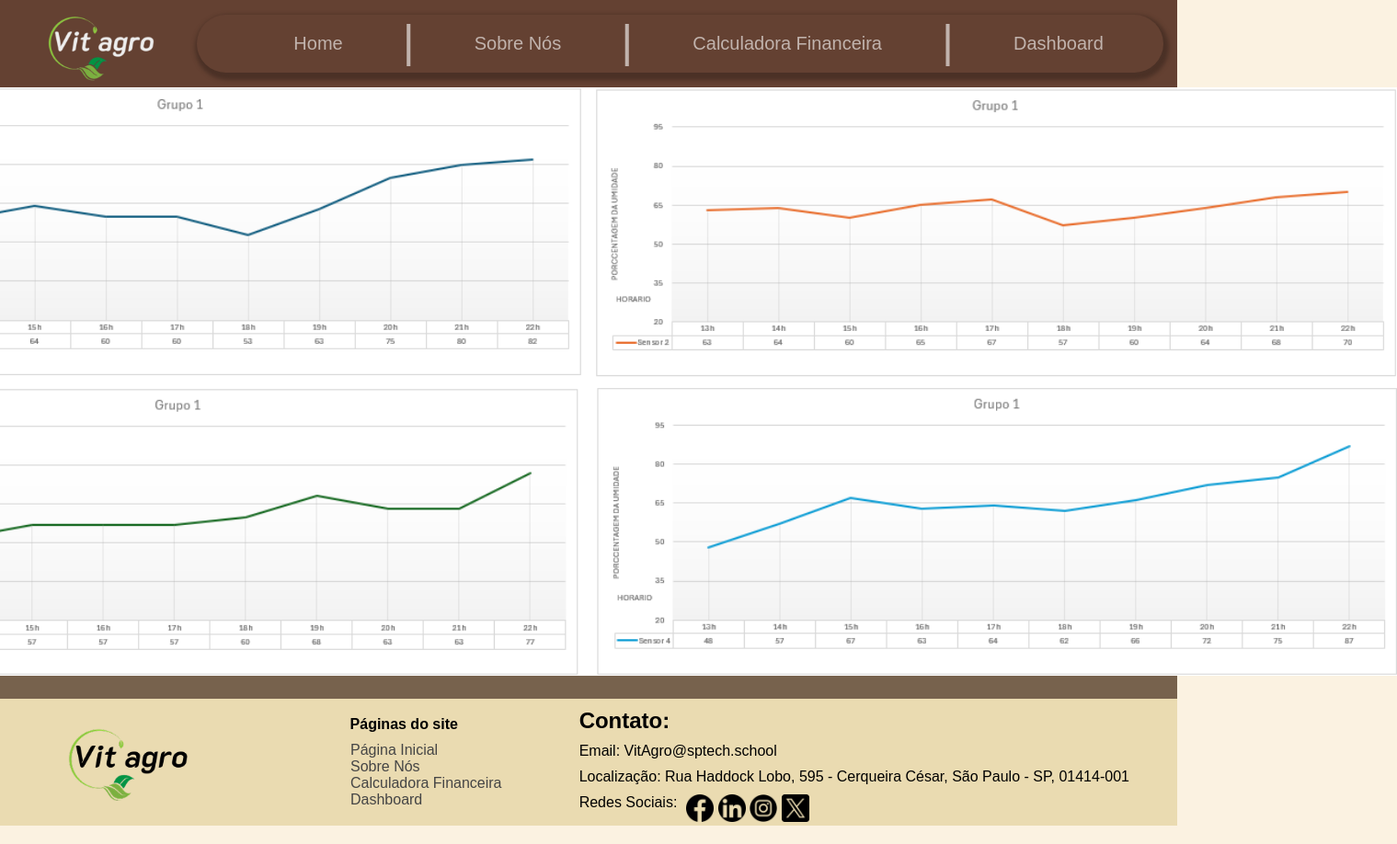
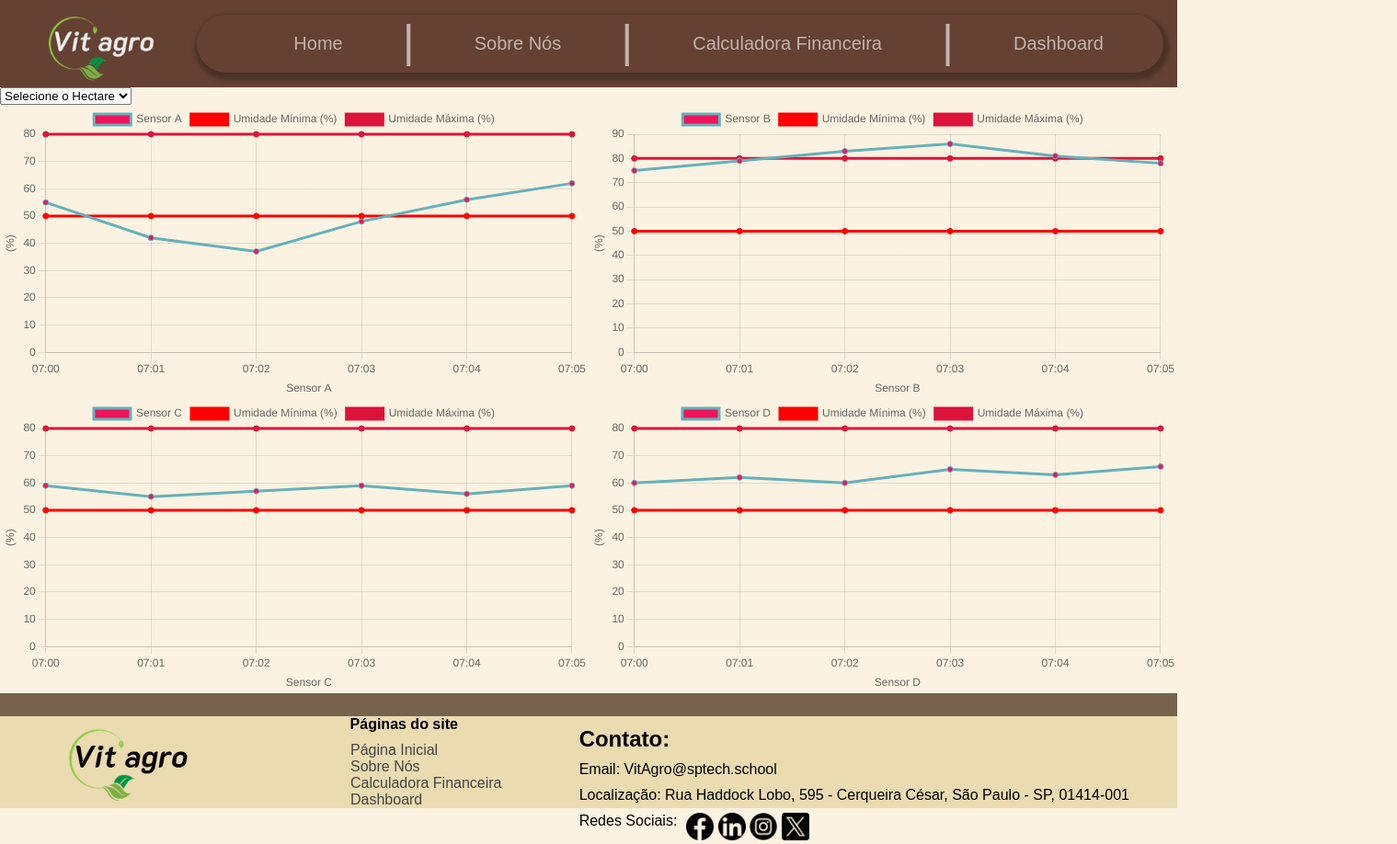
Before and after one commit to Leo0192/Pesquisa-e-Inovacao, a plain HTML site: page Main/Website/dashboard.html in a window 1280 px wide. Shown: the whole page at 92% size, 1519 px wide, since content can reach past the window. Drawn offline with nearby package versions, Linux system fonts and the light colour scheme; no server answers.

Commit message:
Alterações de CSS e dashboard funcional

```diff
--- a/Main/Website/dashboard.html
+++ b/Main/Website/dashboard.html
@@ -8,9 +8,11 @@
   <link rel="stylesheet" href="styles/style.css" />
   <link rel="icon" href="img/logo-VitAgro.ico" />
   <title>VitAgro | dashboard</title>
+  <script src="https://cdn.jsdelivr.net/npm/chart.js"></script>
+  <script src="js/chartjs-config.js"></script>
 </head>
 
-<body>
+<body onload="startChart()">
   <div class="header">
     <div class="container">
 
@@ -37,8 +39,27 @@
     </div>
   </div>
 
-<div class="grafico2">
-<img src="img/grafico.png" alt="">
+  <select name="" id="">
+    <option value="">Selecione o Hectare</option>
+    <option value="">Hectare 1</option>
+    <option value="">Hectare 2</option>
+    <option value="">Hectare 3</option>
+    <option value="">Hectare 4</option>
+    <option value="">Hectare 5</option>
+  </select>
+  <div class="div_container_graficos">
+    <div class="div_grafico_sensor">
+        <canvas id="sensorA"></canvas>
+    </div>
+    <div class="div_grafico_sensor">
+        <canvas id="sensorB"></canvas>
+    </div>
+    <div class="div_grafico_sensor">
+        <canvas id="sensorC"></canvas>
+    </div>
+    <div class="div_grafico_sensor">
+        <canvas id="sensorD"></canvas>
+    </div>
 </div>
 
 <div class="footer">
@@ -78,16 +99,16 @@
             <li class="sociais">
               <p>Redes Sociais:<p>
                   <a href="#">
-                      <img class="icon-social" src="img/facebook.png" alt="facebook" height="5px">
+                      <img class="icon-social" src="img/facebook.png" alt="facebook">
                   </a>
                   <a href="#">
-                      <img class="icon-social" src="img/linkedin.png" alt="linkedin" height="5px">
+                      <img class="icon-social" src="img/linkedin.png" alt="linkedin">
                   </a>
                   <a href="#">
-                      <img class="icon-social" src="img/instagram.png" alt="instagram" height="5px">
+                      <img class="icon-social" src="img/instagram.png" alt="instagram">
                   </a>
                   <a href="#">
-                      <img class="icon-social" src="img/twitter.png" alt="twitter" height="5px">
+                      <img class="icon-social" src="img/twitter.png" alt="twitter">
                   </a>
             </li>
           </ul>
--- /dev/null
+++ b/Main/Website/js/chartjs-config.js
@@ -0,0 +1,210 @@
+function startChart() {
+
+    var sensorA = new Chart(document.getElementById('sensorA').getContext('2d'), {
+        type: 'line',
+        data: {
+            labels: ['07:00','07:01','07:02','07:03','07:04', '07:05'],
+            datasets: [{
+                label: 'Sensor A',
+                data: [55, 42, 37, 48, 56, 62],
+                borderColor: '#63B1BC',
+                backgroundColor: '#ED145B'
+            },
+            {
+                label: 'Umidade Mínima (%)',
+                data: [50, 50, 50, 50,50,50],
+                borderColor: 'red',
+                backgroundColor: 'red'
+            },
+            {
+                label: 'Umidade Máxima (%)',
+                data: [80, 80, 80, 80, 80, 80],
+                borderColor: 'crimson',
+                backgroundColor: 'crimson'
+            }]
+        },
+        options: {
+            scales: {
+                x: {
+                    title: {
+                        display: true,
+                        text: 'Sensor A'
+                    },
+                    beginAtZero: true
+                },
+                y: {
+                    title: {
+                        display: true,
+                        text: '(%)'
+                    },
+                    beginAtZero: true,
+                },
+            },
+        }
+    });
+    var sensorB = new Chart(document.getElementById('sensorB').getContext('2d'), {
+        type: 'line',
+        data: {
+            labels: ['07:00','07:01','07:02','07:03','07:04', '07:05'],
+            datasets: [{
+                label: 'Sensor B',
+                data: [75, 79, 83, 86, 81, 78],
+                borderColor: '#63B1BC',
+                backgroundColor: '#ED145B'
+            },
+            {
+                label: 'Umidade Mínima (%)',
+                data: [50, 50, 50, 50,50,50],
+                borderColor: 'red',
+                backgroundColor: 'red'
+            },
+            {
+                label: 'Umidade Máxima (%)',
+                data: [80, 80, 80, 80, 80, 80],
+                borderColor: 'crimson',
+                backgroundColor: 'crimson'
+            }]
+        },
+        options: {
+            scales: {
+                x: {
+                    title: {
+                        display: true,
+                        text: 'Sensor B'
+                    },
+                    beginAtZero: true,
+                },
+                y: {
+                    title: {
+                        display: true,
+                        text: '(%)'
+                    },
+                    beginAtZero: true,
+                },
+            },
+        }
+    });
+    var sensorC = new Chart(document.getElementById('sensorC').getContext('2d'), {
+        type: 'line',
+        data: {
+            labels: ['07:00','07:01','07:02','07:03','07:04', '07:05'],
+            datasets: [{
+                label: 'Sensor C',
+                data: [59, 55, 57, 59, 56, 59],
+                borderColor: '#63B1BC',
+                backgroundColor: '#ED145B'
+            },
+            {
+                label: 'Umidade Mínima (%)',
+                data: [50, 50, 50, 50,50,50],
+                borderColor: 'red',
+                backgroundColor: 'red'
+            },
+            {
+                label: 'Umidade Máxima (%)',
+                data: [80, 80, 80, 80, 80, 80],
+                borderColor: 'crimson',
+                backgroundColor: 'crimson'
+            }]
+        },
+        options: {
+            scales: {
+                x: {
+                    title: {
+                        display: true,
+                        text: 'Sensor C'
+                    },
+                    beginAtZero: true
+                },
+                y: {
+                    title: {
+                        display: true,
+                        text: '(%)'
+                    },
+                    beginAtZero: true,
+                },
+            },
+        }
+    });
+    var sensorD = new Chart(document.getElementById('sensorD').getContext('2d'), {
+        type: 'line',
+        data: {
+            labels: ['07:00','07:01','07:02','07:03','07:04', '07:05'],
+            datasets: [{
+                label: 'Sensor D',
+                data: [60, 62, 60, 65, 63, 66],
+                borderColor: '#63B1BC',
+                backgroundColor: '#ED145B'
+            },
+            {
+                label: 'Umidade Mínima (%)',
+                data: [50, 50, 50, 50,50,50],
+                borderColor: 'red',
+                backgroundColor: 'red'
+            },
+            {
+                label: 'Umidade Máxima (%)',
+                data: [80, 80, 80, 80, 80, 80],
+                borderColor: 'crimson',
+                backgroundColor: 'crimson'
+            }]
+        },
+        options: {
+            scales: {
+                x: {
+                    title: {
+                        display: true,
+                        text: 'Sensor D'
+                    },
+                    beginAtZero: true
+                },
+                y: {
+                    title: {
+                        display: true,
+                        text: '(%)'
+                    },
+                    beginAtZero: true,
+                },
+            },
+        }
+    });
+
+    var paginacao = {};
+    var tempo = {};
+
+    function obterDados(grafico, endpoint) {
+        fetch('http://localhost:3300/sensores/' + endpoint)
+            .then(response => response.json())
+            .then(valores => {
+                if (paginacao[endpoint] == null) {
+                    paginacao[endpoint] = 0;
+                }
+                if (tempo[endpoint] == null) {
+                    tempo[endpoint] = 0;
+                }
+
+                var ultimaPaginacao = paginacao[endpoint];
+                paginacao[endpoint] = valores.length;
+                valores = valores.slice(ultimaPaginacao);
+
+                valores.forEach((valor) => {
+                    if (grafico.data.labels.length == 10 && grafico.data.datasets[0].data.length == 10) {
+                        grafico.data.labels.shift();
+                        grafico.data.datasets[0].data.shift();
+                    }
+
+                    grafico.data.labels.push(tempo[endpoint]++);
+                    grafico.data.datasets[0].data.push(parseFloat(valor));
+                    grafico.update();
+                });
+            })
+            .catch(error => console.error('Erro ao obter dados:', error));
+    }
+
+    setInterval(() => {
+        obterDados(sensorA, 'A');
+        obterDados(sensorB, 'B');
+        obterDados(sensorC, 'C');
+        obterDados(sensorD, 'D');
+    }, 1000);
+}
--- a/Main/Website/styles/style.css
+++ b/Main/Website/styles/style.css
@@ -273,6 +273,7 @@ body{
     flex-direction: row;
 
     width: 50%;
+    height: 5px;
 }
 
 .icon-social{
@@ -547,3 +548,12 @@ section{
     justify-content: center;
     height: 640px;
 }
+
+.div_container_graficos{
+    display: flex;
+    flex-wrap: wrap;
+}
+
+.div_grafico_sensor{
+    width: 50%;
+}
```
Also changed, not shown: Main/Website/cadastro.html (+4 -4 lines), Main/Website/calculadora.html (+4 -4 lines), Main/Website/index.html (+5 -4 lines), Main/Website/login.html (+4 -4 lines), Main/Website/sobrenos.html (+4 -4 lines).
